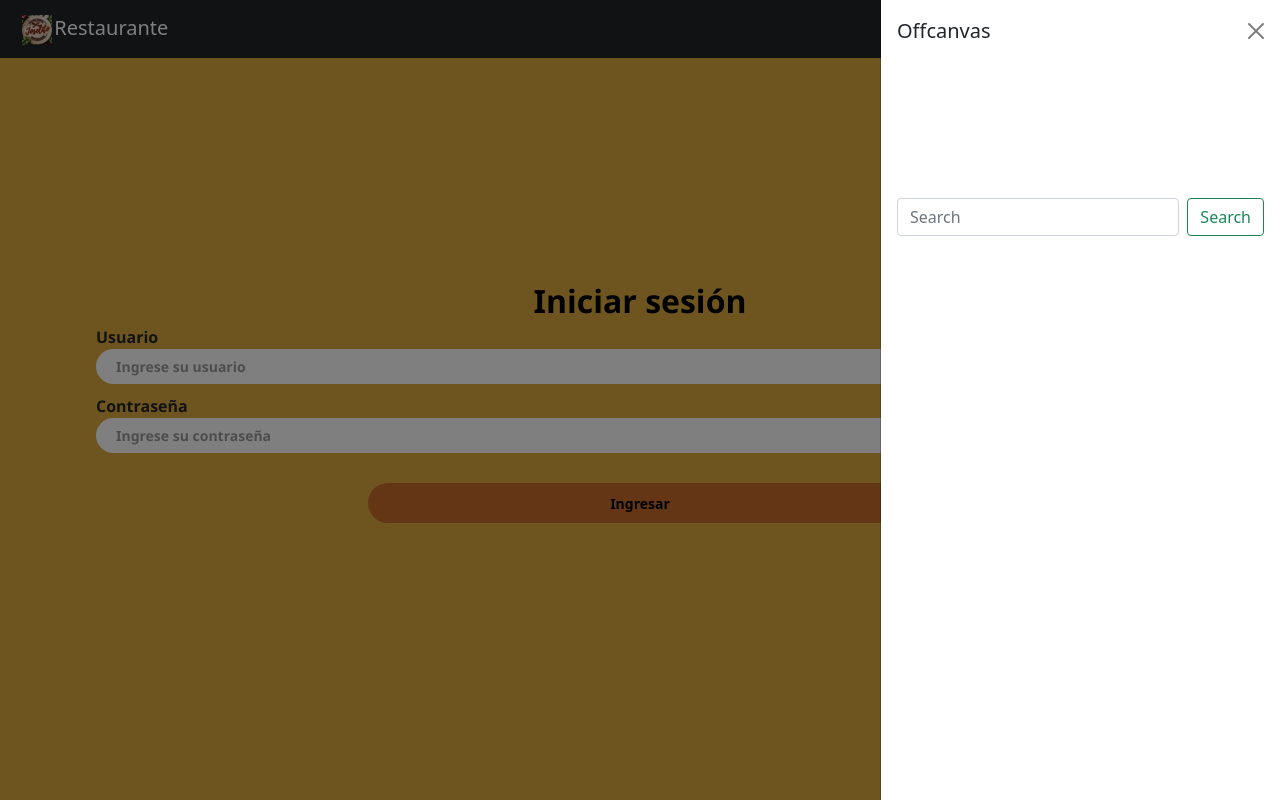
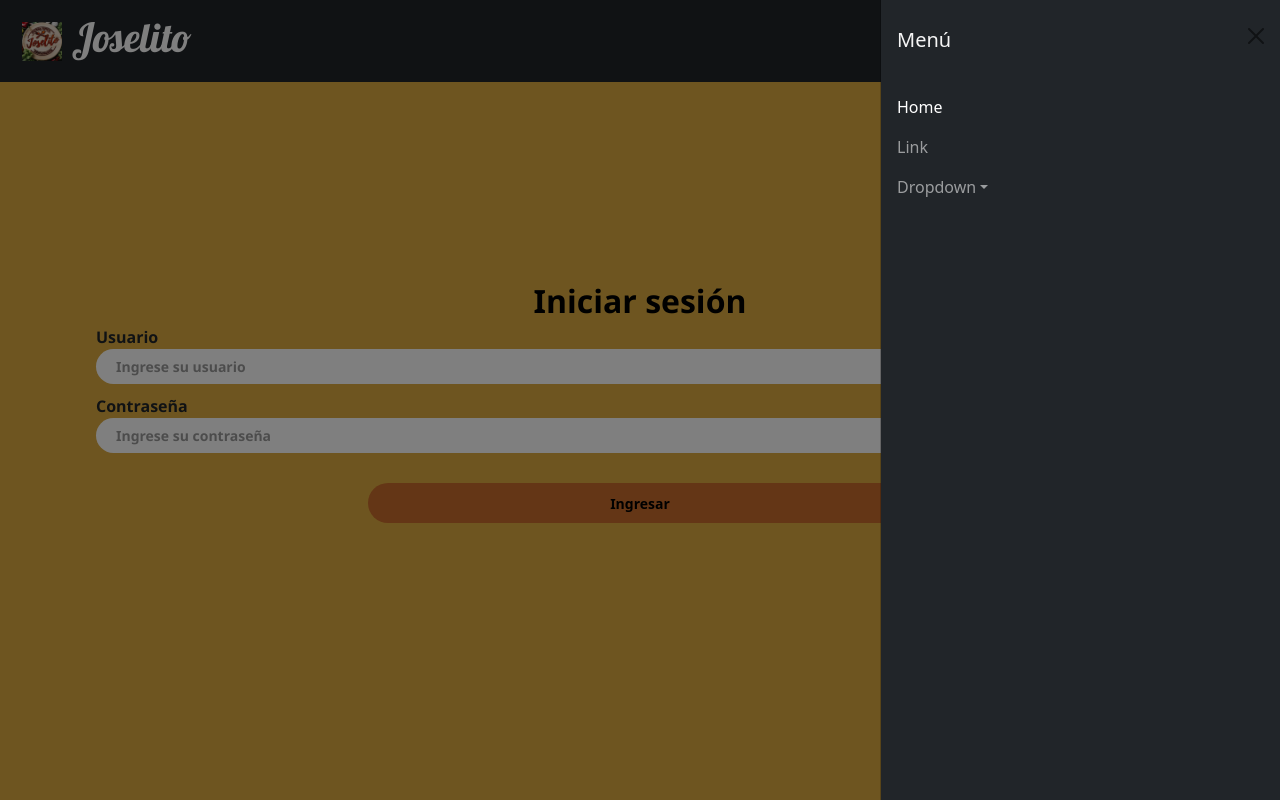
Before and after one commit to erickdiaz01/ProyectoDevWebCookiesC3, a React (Create React App) app in the folder DesarrolloCodigoFuente/proyecto-restaurante/: page / in a window 1280 px wide. Both pictures are taken after a click on the button 1240 px from the left and 28 px from the top of the page. Shown: the top 800 px of the page. Built offline with nearby package versions, Linux system fonts and the light colour scheme.

Commit message:
Implementación de font para el titulo y corrección de error de los iconos de redes sociales

```diff
--- a/DesarrolloCodigoFuente/proyecto-restaurante/package.json
+++ b/DesarrolloCodigoFuente/proyecto-restaurante/package.json
@@ -7,6 +7,7 @@
     "@testing-library/react": "^11.2.7",
     "@testing-library/user-event": "^12.8.3",
     "bootstrap": "^5.1.1",
+    "bootstrap-icons": "^1.5.0",
     "react": "^17.0.2",
     "react-bootstrap": "^2.0.0-rc.0",
     "react-dom": "^17.0.2",
--- a/DesarrolloCodigoFuente/proyecto-restaurante/public/index.html
+++ b/DesarrolloCodigoFuente/proyecto-restaurante/public/index.html
@@ -25,6 +25,7 @@
       Learn how to configure a non-root public URL by running `npm run build`.
     -->
     <link href="https://cdn.jsdelivr.net/npm/bootstrap@5.1.1/dist/css/bootstrap.min.css" rel="stylesheet" integrity="sha384-F3w7mX95PdgyTmZZMECAngseQB83DfGTowi0iMjiWaeVhAn4FJkqJByhZMI3AhiU" crossorigin="anonymous">
+    <link rel="stylesheet" href="https://cdn.jsdelivr.net/npm/bootstrap-icons@1.5.0/font/bootstrap-icons.css">
     <title>Restaurante</title>
   </head>
   <body>
--- a/DesarrolloCodigoFuente/proyecto-restaurante/src/Commons/Footer/Footer.jsx
+++ b/DesarrolloCodigoFuente/proyecto-restaurante/src/Commons/Footer/Footer.jsx
@@ -6,7 +6,7 @@ import "./Footer.css";
 
 const Footer = () => {
   return (
-    <div className="footer-dark">
+    <div className="footer-dark ">
       <footer>
         <div className="container">
           <div className="row">
@@ -49,20 +49,18 @@ const Footer = () => {
             </div>
             <div className="col item social">
               <a href="#" className="container-item">
-                <i className="icon ion-social-facebook"></i>
-              </a>
-              <a href="#" className="container-item" >
-                <i className="icon ion-social-twitter"></i>
+                <i className="bi bi-facebook"></i>
               </a>
               <a href="#" className="container-item">
-                <i className="icon ion-social-snapchat"></i>
+                <i className="bi bi-whatsapp"></i>
               </a>
+
               <a href="#" className="container-item">
-                <i className="icon ion-social-instagram"></i>
+              <i className="bi bi-instagram" color="white"></i>
               </a>
             </div>
           </div>
-          <p className="copyright">Restaurante © 2021</p>
+          <p className="copyright">Joselito © 2021</p>
         </div>
       </footer>
     </div>
--- a/DesarrolloCodigoFuente/proyecto-restaurante/src/Commons/Header/Header.css
+++ b/DesarrolloCodigoFuente/proyecto-restaurante/src/Commons/Header/Header.css
@@ -1,12 +1,27 @@
+@import url('https://fonts.googleapis.com/css2?family=Lobster&display=swap');
+
 .logo-restaurante {
-  height: 5%;
-  width: 5%;
+  height: 7%;
+  width: 7%;
   padding-right: 2px;
   padding-left: 10px;
+  margin-top: 9px;
+  margin-right: 8px;
+  display: flexbox;
+  grid-row: span;
+  float:left;
 }
 
 .titulo-navbar {
-  font-family: "Segoe UI", Tahoma, Geneva, Verdana, sans-serif;
-  font-weight: bolder;
+
+
+  font-family: 'Lobster', cursive;
 
 }
+
+.offcanvas-title{
+  color:whitesmoke;
+  padding-right: 2px;
+  margin-top: 9px;
+
+}
--- a/DesarrolloCodigoFuente/proyecto-restaurante/src/Commons/Header/Header.jsx
+++ b/DesarrolloCodigoFuente/proyecto-restaurante/src/Commons/Header/Header.jsx
@@ -12,7 +12,7 @@ const Header = () => {
       <div className="container-fluid">
         <a className="navbar-brand" href="#">
           <img src={Logo} alt="Logo" className="logo-restaurante" />
-          Restaurante
+          <h1 className="titulo-navbar">Joselito</h1>
         </a>
         <button
           className="navbar-toggler"
@@ -29,9 +29,9 @@ const Header = () => {
           id="offcanvasNavbar"
           aria-labelledby="offcanvasNavbarLabel"
         >
-          <div className="offcanvas-header">
+          <div className="offcanvas-header bg-dark">
             <h5 className="offcanvas-title" id="offcanvasNavbarLabel">
-              Offcanvas
+              Menú
             </h5>
             <button
               type="button"
@@ -40,7 +40,7 @@ const Header = () => {
               aria-label="Close"
             ></button>
           </div>
-          <div className="offcanvas-body">
+          <div className="offcanvas-body bg-dark">
             <ul className="navbar-nav justify-content-end flex-grow-1 pe-3">
               <li className="nav-item">
                 <a className="nav-link active" aria-current="page" href="#">
@@ -88,17 +88,7 @@ const Header = () => {
                 </ul>
               </li>
             </ul>
-            <form className="d-flex">
-              <input
-                className="form-control me-2"
-                type="search"
-                placeholder="Search"
-                aria-label="Search"
-              />
-              <button className="btn btn-outline-success" type="submit">
-                Search
-              </button>
-            </form>
+
           </div>
         </div>
       </div>
```
Also changed, not shown: 1 other file (tests, documents, lock files or other folders).
